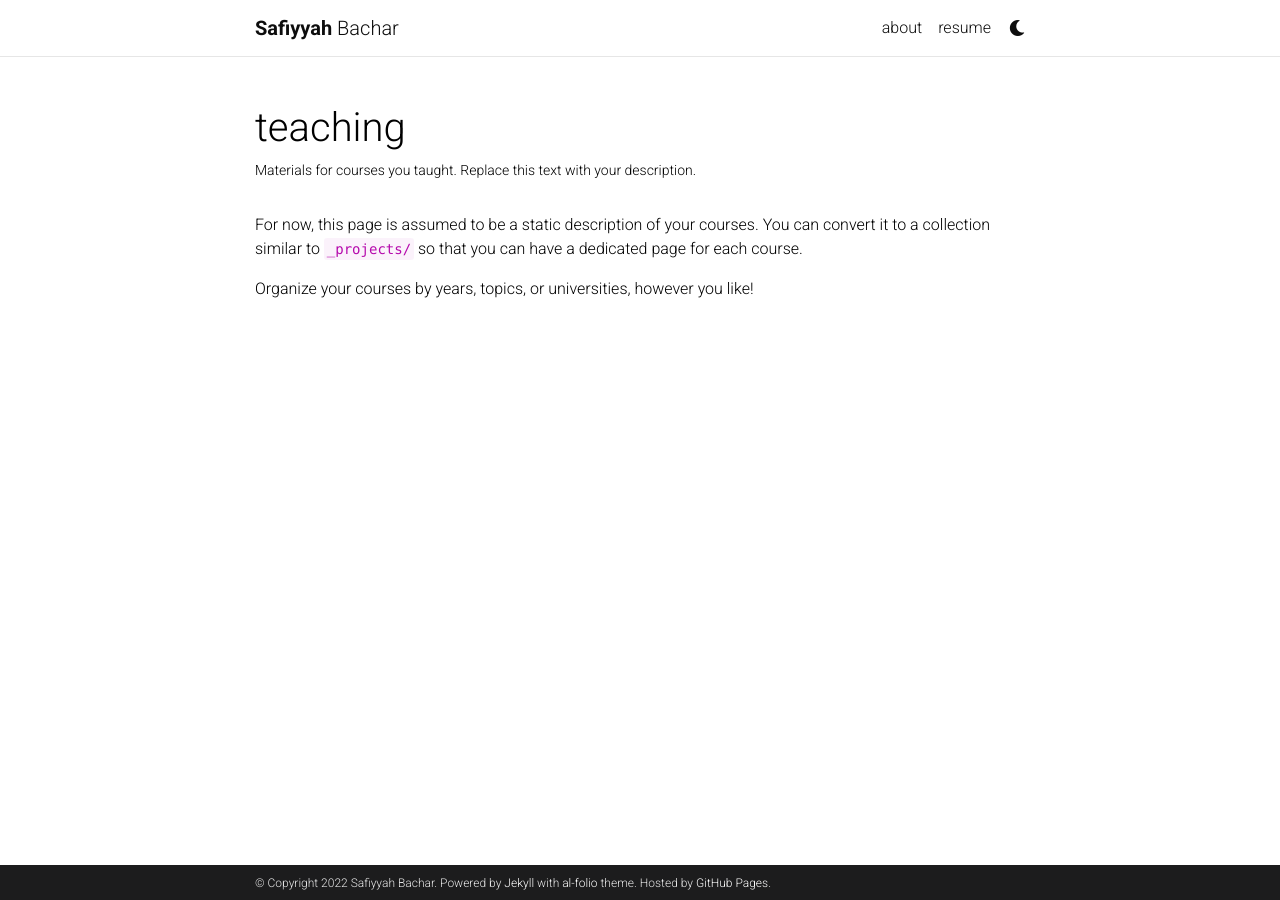
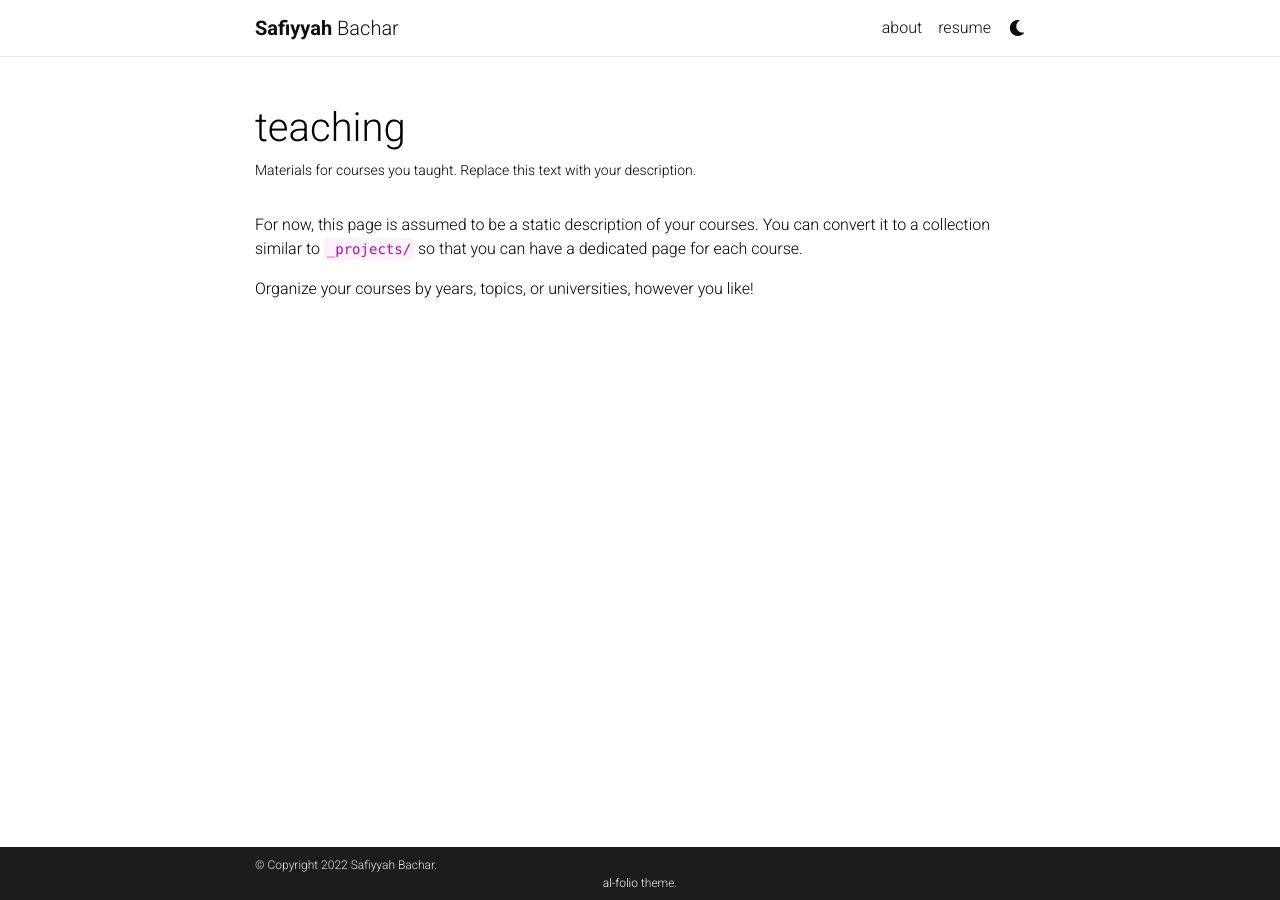
Before and after one commit to safiyyahb/safiyyahb, a Jekyll site: the page built from _pages/teaching.md, in a window 1280 px wide. Built offline with Jekyll 4.4.1, drawn with Linux system fonts in a browser that asks for light colours; comment, search, counter and statistics services are not loaded; a style sheet for code colours, icons or effects is not loaded.

Commit message:
edit footer

```diff
--- a/_config.yml
+++ b/_config.yml
@@ -9,8 +9,9 @@ last_name: Bachar
 email: sbachar13@gmail.com
 description: > # the ">" symbol means to ignore newlines until "footer_text:"
 footer_text: >
-  Powered by <a href="https://jekyllrb.com/" target="_blank">Jekyll</a> with <a href="https://github.com/alshedivat/al-folio">al-folio</a> theme.
-  Hosted by <a href="https://pages.github.com/" target="_blank">GitHub Pages</a>.
+  <center>
+  <a href="https://github.com/alshedivat/al-folio">al-folio</a> theme.
+  </center>
 keywords: jekyll, jekyll-theme, academic-website, portfolio-website  # add your own keywords or leave empty
 
 lang: en # the language of your site (for example: en, fr, cn, ru, etc.)
```
